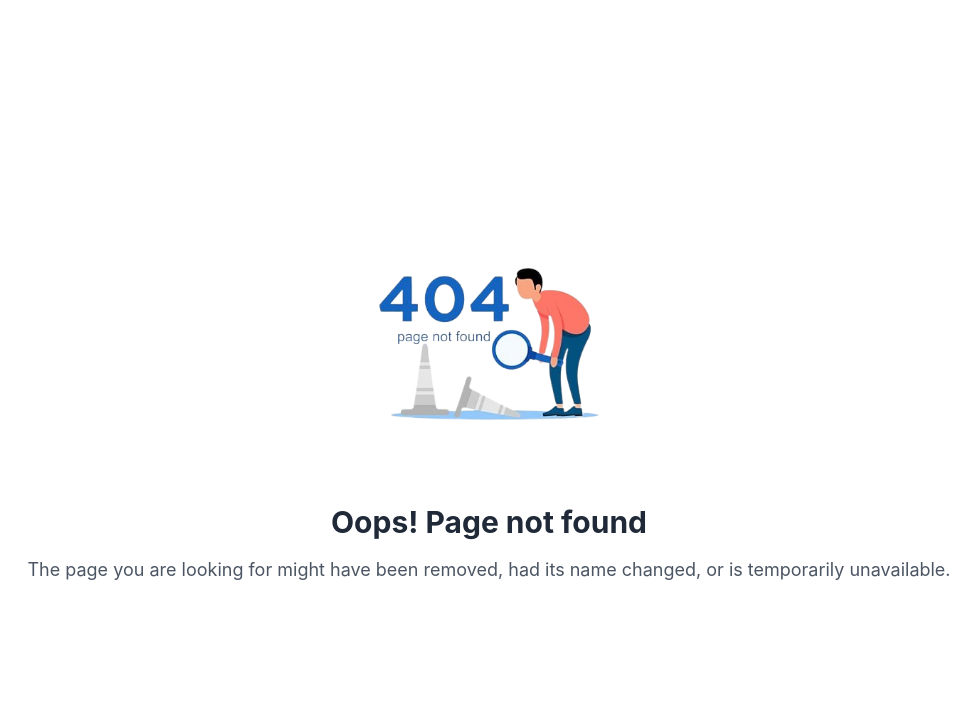
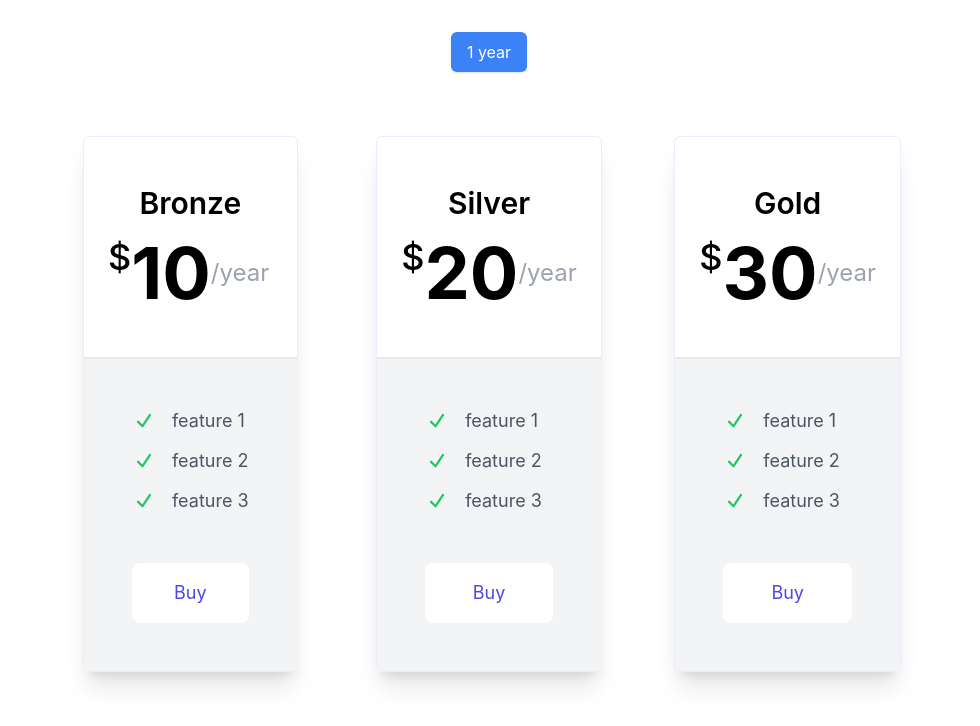
Before and after one commit to Thesis-Frontend/Frontend, a React (Vite) app: page /sign-up in a window 1280 px wide. Before the commit this address had no page. Shown: the top 726 px of the page, without its empty margins (151-1131 px from the left). Built offline with nearby package versions, Linux system fonts and the light colour scheme.

Commit message:
subscription part1

```diff
--- a/package.json
+++ b/package.json
@@ -10,6 +10,7 @@
     "preview": "vite preview"
   },
   "dependencies": {
+    "@heroicons/react": "^2.1.3",
     "axios": "^1.6.8",
     "react": "^18.2.0",
     "react-dom": "^18.2.0",
--- a/src/components/Navbar.jsx
+++ b/src/components/Navbar.jsx
@@ -95,7 +95,7 @@ const Navbar = ({ setLoginModal, setIsUserLogin }) => {
           )}
         </div>
         <Link
-          to="/signup"
+          to="/sign-up"
           className="inline-block text-sm px-4 py-2 leading-none border rounded text-white border-white hover:border-transparent hover:text-blue-500 hover:bg-white mt-4 lg:mt-0"
           onClick={toggleMenu}
         >
--- /dev/null
+++ b/src/components/SubscriptionCard.jsx
@@ -0,0 +1,36 @@
+import React from "react";
+import { CheckIcon } from "@heroicons/react/16/solid";
+
+const SubscriptionCard = ({ title, price, features, currency }) => {
+  return (
+    <div className="h-full flex justify-center items-center px-6 py-12">
+      <div className="bg-white border border-indigo-600 border-opacity-10 rounded-md shadow-xl cursor-pointer">
+        <div className="px-6 py-12 border-b-2 border-gray-200">
+          <p className="text-3xl font-semibold text-center mb-4">{title}</p>
+          <div className="flex justfiy-center items-center">
+            <div className="flex items-start">
+              <p className="text-4xl font-medium">{currency}</p>
+              <p className="text-7xl font-bold">{price}</p>
+            </div>
+            <p className="text-2xl text-gray-400">/year</p>
+          </div>
+        </div>
+        <div className="p-12 bg-gray-100">
+          <ul className="space-y-3">
+            {features.map((feature, index) => (
+              <li key={index} className="flex items-center space-x-4">
+                <CheckIcon className="w-6 h-6 text-green-500 flex-shrink-0" />
+                <p className="text-lg text-gray-600">{feature}</p>
+              </li>
+            ))}
+          </ul>
+          <button className="mt-12 w-full py-4 px-4 rounded-lg text-lg whitespace-nowrap bg-white text-indigo-600 hover:bg-gray-50 focus:outline-none focus:ring-4 focus:ring-indigo-600 focus:ring-opacity-50 transition-all">
+            Buy
+          </button>
+        </div>
+      </div>
+    </div>
+  );
+};
+
+export default SubscriptionCard;
--- /dev/null
+++ b/src/pages/SignUp/Signup.jsx
@@ -0,0 +1,10 @@
+import React from "react";
+import SubscriptionPackages from "./SubscriptionPackages";
+
+export default function Signup() {
+  return (
+    <div>
+      <SubscriptionPackages />
+    </div>
+  );
+}
--- /dev/null
+++ b/src/pages/SignUp/SubscriptionPackages.jsx
@@ -0,0 +1,56 @@
+import React, { useState } from "react";
+import SubscriptionCard from "../../components/SubscriptionCard";
+
+const data = [
+  {
+    title: "Bronze",
+    price: 10,
+    features: ["feature 1", "feature 2", "feature 3"],
+    currency: "$",
+  },
+  {
+    title: "Silver",
+    price: 20,
+    features: ["feature 1", "feature 2", "feature 3"],
+    currency: "$",
+  },
+  {
+    title: "Gold",
+    price: 30,
+    features: ["feature 1", "feature 2", "feature 3"],
+    currency: "$",
+  },
+];
+
+const SubscriptionPackages = () => {
+  const [subscriptionDuration, setSubscriptionDuration] = useState("1 year");
+
+  const handleToggleDuration = () => {
+    setSubscriptionDuration((prevDuration) =>
+      prevDuration === "1 year" ? "2 years" : "1 year"
+    );
+  };
+
+  return (
+    <div className="flex flex-col items-center mt-8">
+      {/* Toggle subscription duration button */}
+      <button
+        onClick={handleToggleDuration}
+        className="mb-4 px-4 py-2 bg-blue-500 text-white rounded-md shadow hover:bg-blue-600 focus:outline-none focus:ring-2 focus:ring-blue-500"
+      >
+        {subscriptionDuration}
+      </button>
+      {/* Subscription package cards */}
+      <div className="max-w-4xl grid grid-cols-1 gap-6 sm:grid-cols-2 lg:grid-cols-3">
+        {/* Subscription package card 1 */}
+        <SubscriptionCard {...data[0]} />
+        {/* Subscription package card 2 */}
+        <SubscriptionCard {...data[1]} />
+        {/* Subscription package card 3 */}
+        <SubscriptionCard {...data[2]} />
+      </div>
+    </div>
+  );
+};
+
+export default SubscriptionPackages;
--- a/src/router.jsx
+++ b/src/router.jsx
@@ -11,6 +11,7 @@ import Loading from "./components/Loading/Loading";
 // Lazy loading components for better performance
 const Login = lazy(() => import("./pages/Login/Login"));
 const Landing = lazy(() => import("./pages/Landing/Landing"));
+const Signup = lazy(() => import("./pages/SignUp/Signup"));
 const Dashboard = lazy(() => import("./pages/Dashboard/Dashboard"));
 const NotFound = lazy(() => import("./components/NotFound"));
 const Navbar = lazy(() => import("./components/Navbar"));
@@ -30,10 +31,15 @@ const publicRoutes = [
     path: "/forgot-password",
     element: <ForgetPwd />,
   },
+
   {
     path: "/reset-password/:token",
     element: <UpdatePwd />,
     exact: true,
+  },
+  {
+    path: "sign-up",
+    element: <Signup />,
   },
 ];
 
```
Also changed, not shown: 1 other file (tests, documents, lock files or other folders).
